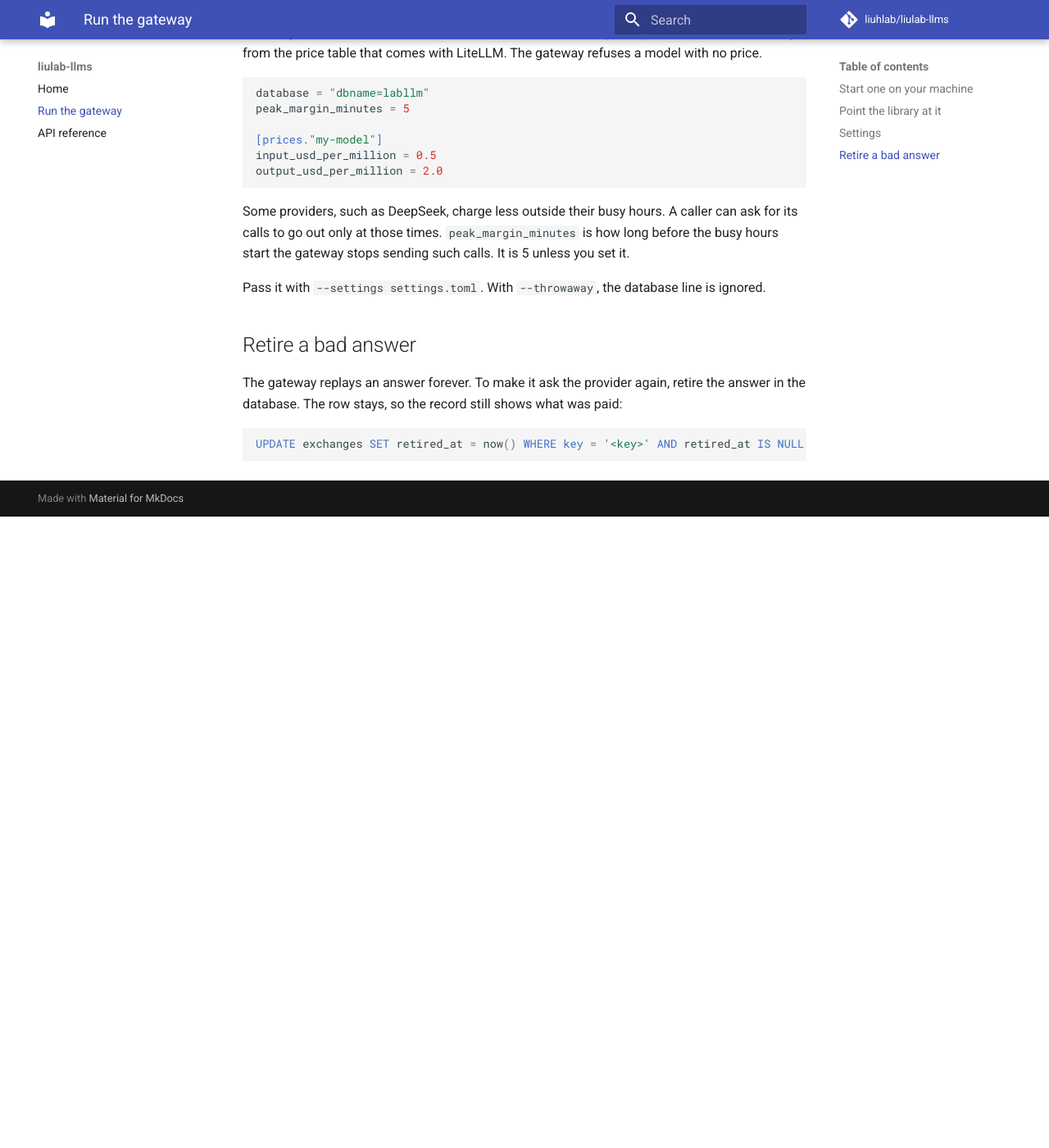
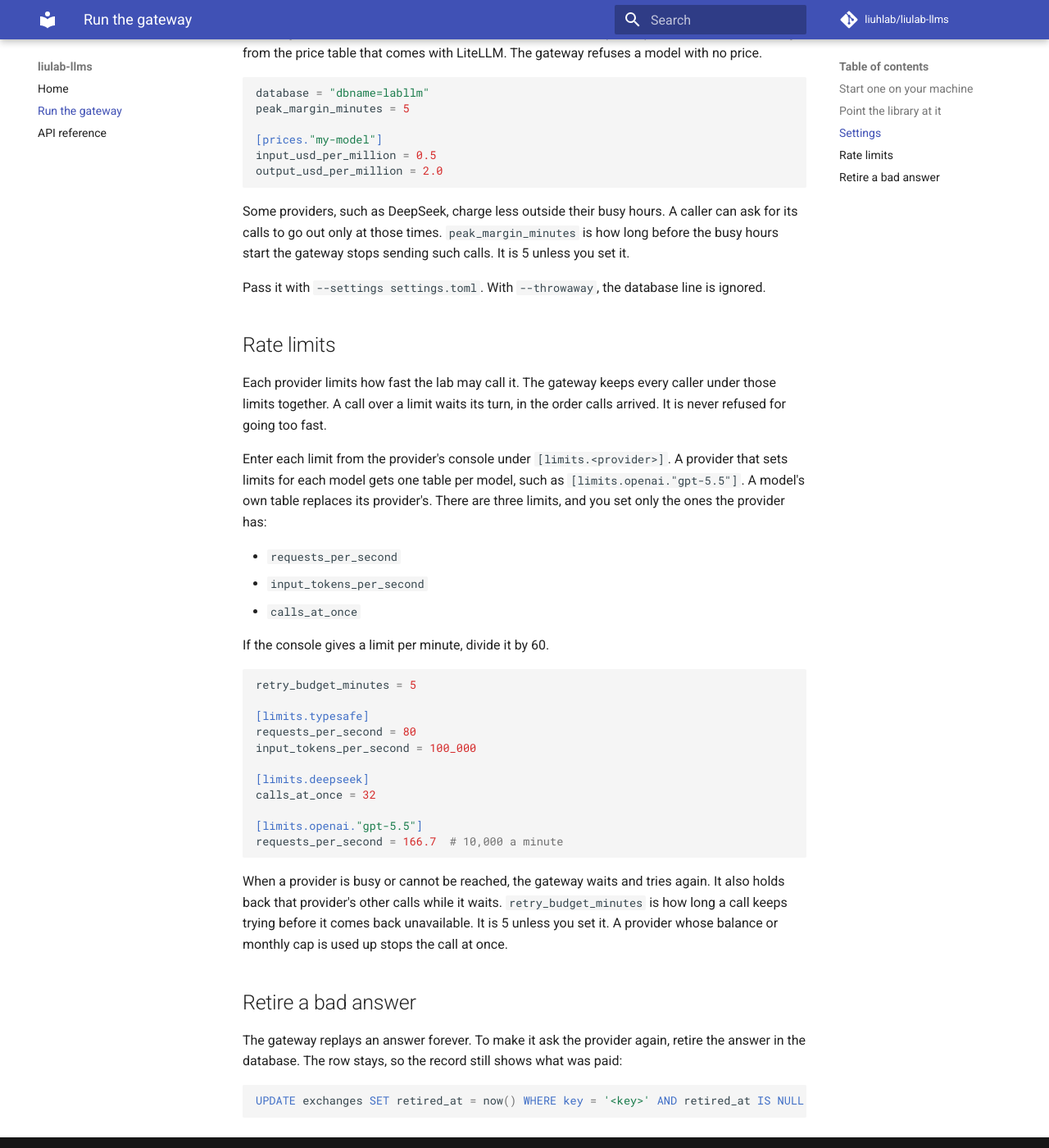
Before and after one commit to liuhlab/liulab-llms, an MkDocs documentation site: the page built from docs/gateway.md, in a window 1280 px wide and 1400 px high, scrolled down 826 px. Shown: the whole window at 82% size. Built offline with MkDocs 1.6.1 and Material for MkDocs 9.7.7, drawn with Linux system fonts in a browser that asks for light colours; comment, search, counter and statistics services are not loaded; before the commit the page ends 1456 px from its top, so only the background shows below that.

Commit message:
Record rate limits and retries: glossary, ADR, settings page
Rate limit and Waiting call join the glossary; the gateway page shows the
limits and the retry budget to enter. A client test pins the attempt count
an older gateway's reply gets.

Co-Authored-By: Claude Opus 5.5 <noreply@anthropic.com>

````diff
--- a/docs/gateway.md
+++ b/docs/gateway.md
@@ -48,6 +48,42 @@ hours start the gateway stops sending such calls. It is 5 unless you set it.
 
 Pass it with `--settings settings.toml`. With `--throwaway`, the database line is ignored.
 
+## Rate limits
+
+Each provider limits how fast the lab may call it. The gateway keeps every caller under
+those limits together. A call over a limit waits its turn, in the order calls arrived. It is
+never refused for going too fast.
+
+Enter each limit from the provider's console under `[limits.<provider>]`. A provider that
+sets limits for each model gets one table per model, such as `[limits.openai."gpt-5.5"]`. A
+model's own table replaces its provider's. There are three limits, and you set only the ones
+the provider has:
+
+- `requests_per_second`
+- `input_tokens_per_second`
+- `calls_at_once`
+
+If the console gives a limit per minute, divide it by 60.
+
+```toml
+retry_budget_minutes = 5
+
+[limits.typesafe]
+requests_per_second = 80
+input_tokens_per_second = 100_000
+
+[limits.deepseek]
+calls_at_once = 32
+
+[limits.openai."gpt-5.5"]
+requests_per_second = 166.7  # 10,000 a minute
+```
+
+When a provider is busy or cannot be reached, the gateway waits and tries again. It also
+holds back that provider's other calls while it waits. `retry_budget_minutes` is how long a
+call keeps trying before it comes back unavailable. It is 5 unless you set it. A provider
+whose balance or monthly cap is used up stops the call at once.
+
 ## Retire a bad answer
 
 The gateway replays an answer forever. To make it ask the provider again, retire the
````
Also changed, not shown: CHANGELOG.md (+3 -0 lines), GLOSSARY.md (+14 -0 lines), docs/adr/0022-rate-limits-and-retries.md (added, +42 -0 lines), 1 other file.
